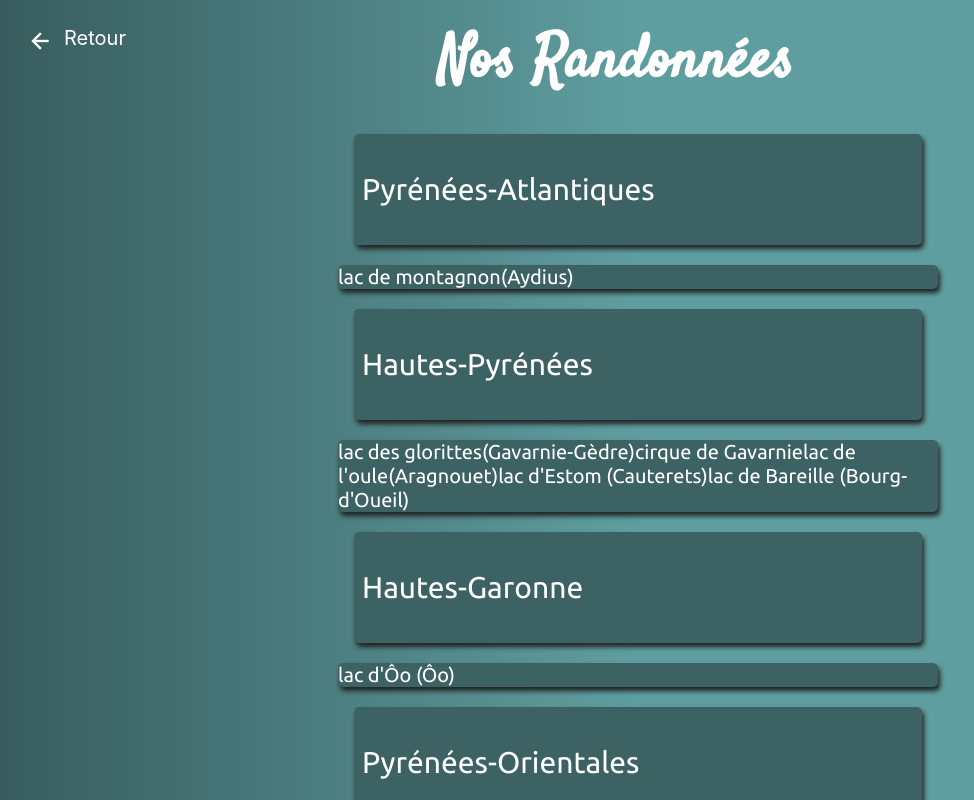
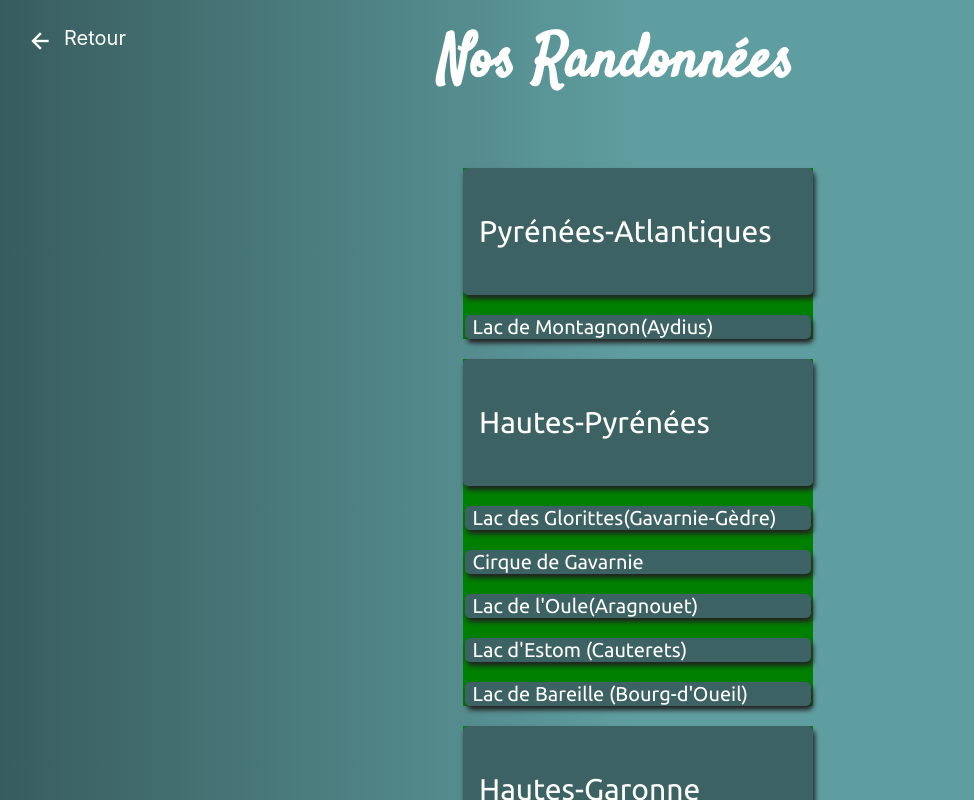
Before and after one commit to H-R-JS/NovallieTravel, a React (Create React App) app in the folder novalltravel/: page /TravelRAll in a window 1280 px wide. Shown: the top 800 px of the page, without its empty margins (2-976 px from the left). Built offline with nearby package versions, Linux system fonts and the light colour scheme.

Commit message:
add second category finish but begining toggle

```diff
--- a/novalltravel/src/Components/Pages-Travel/Travel-R/RT-Components/RT-Category.jsx
+++ b/novalltravel/src/Components/Pages-Travel/Travel-R/RT-Components/RT-Category.jsx
@@ -1,39 +1,63 @@
 import React from "react";
+import { Link } from "react-router-dom";
 
 const CategoryArrayRT = [
-  { firstCat: "Pyrénées-Atlantiques", secondCat: "lac de montagnon(Aydius)" },
+  { firstCat: "Pyrénées-Atlantiques", secondCat: ["Lac de Montagnon(Aydius)"] },
   {
     firstCat: "Hautes-Pyrénées",
     secondCat: [
-      "lac des glorittes(Gavarnie-Gèdre)",
-      "cirque de Gavarnie",
-      "lac de l'oule(Aragnouet)",
-      "lac d'Estom (Cauterets)",
-      "lac de Bareille (Bourg-d'Oueil)",
+      "Lac des Glorittes(Gavarnie-Gèdre)",
+      "Cirque de Gavarnie",
+      "Lac de l'Oule(Aragnouet)",
+      "Lac d'Estom (Cauterets)",
+      "Lac de Bareille (Bourg-d'Oueil)",
     ],
   },
-  { firstCat: "Hautes-Garonne", secondCat: "lac d'Ôo (Ôo)" },
+  { firstCat: "Hautes-Garonne", secondCat: ["Lac d'Ôo (Ôo)"] },
   {
     firstCat: "Pyrénées-Orientales",
-    secondCat: "Gorge de Calamus (Saint-antoine de Galamus)",
+    secondCat: ["Gorge de Calamus (Saint-antoine de Galamus)"],
   },
 ];
 /*"Ariège" */
 
 export class CategoryRT extends React.Component {
+  constructor(props) {
+    super(props);
+    this.state = {
+      secondClass: "second-category",
+    };
+  }
+
+  toggleSecondCat = () => {
+    if (this.state.secondClass === "second-category") {
+      this.setState({ secondClass: "out" });
+    } else {
+      this.setState({ secondClass: "second-category" });
+    }
+  };
+
   renderChildrenView = (item, index) => {
     return (
-      <div key={index}>
-        <div className="first-category">
+      <div key={index} className="box-category">
+        <div className="first-category" onClick={this.toggleSecondCat}>
           <p className="content-first-category">{item.firstCat}</p>
         </div>
-        <div className="second-category">
-          <p className="content-second-category">{item.secondCat}</p>
+        <div className={this.state.secondClass}>
+          {item.secondCat.map((value, index) => {
+            return (
+              <div key={index} className="box-content-second">
+                <Link to={`/${value}`} className="link-underline">
+                  <p className="content-second-category">{value}</p>
+                </Link>
+              </div>
+            );
+          })}
         </div>
       </div>
     );
 
-    /**Mettre un index dans la seconde cat pour que les valeur du tableau soit indépendant */
+    /**Faire en sorte que les second category s'ouvre uniquement par box et non unanimement */
   };
 
   render() {
--- a/novalltravel/src/Sass/Pages-Travel.scss
+++ b/novalltravel/src/Sass/Pages-Travel.scss
@@ -2,7 +2,7 @@
 
 .pages-travel-background {
   background: linear-gradient(270deg, rgb(95, 158, 160) 50%, rgb(56, 92, 94));
-  height: 1000px;
+  height: 1500px;
 }
 
 .h1-travel {
@@ -34,16 +34,20 @@
 .all-category-rt {
   @include flex_center;
   position: absolute;
-  /*background-color: red;*/
   width: 600px;
-  height: 600px;
-  top: 200px;
+  height: 1100px;
+  top: 100px;
   left: calc(50% - 300px);
+
+  .box-category {
+    background-color: green;
+    width: 350px;
+  }
 
   .first-category {
     background-color: rgb(61, 98, 100);
-    padding: 0.5rem;
-    margin: 1rem;
+    padding: 1rem;
+    margin: 0rem;
     box-shadow: 2px 4px 5px #222;
     border-radius: 5px;
     cursor: pointer;
@@ -58,19 +62,34 @@
   }
 
   .second-category {
+    /*Faire en sorte que le first cat ne bouge pas vers le haut*/
+    .box-content-second {
       background-color: rgb(61, 98, 100);
       box-shadow: 2px 4px 5px #222;
+      padding: 0px 0.5rem;
+      margin: 0.1rem;
       border-radius: 5px;
       cursor: pointer;
-    /*Faire en sorte que le first cat ne bouge pas vers le haut*/
       .content-second-category {
         color: #fff;
         font-family: $fontType2;
         font-size: 20px;
+
         pointer-events: none;
+      }
     }
   }
 }
 .first-category:hover {
   background-color: rgb(44, 122, 126);
 }
+
+.out {
+  width: 0px;
+  height: 0px;
+  opacity: 0;
+}
+
+.link-underline {
+  text-decoration: none;
+}
```
Lines whose indentation alone changed are shown as unchanged.
